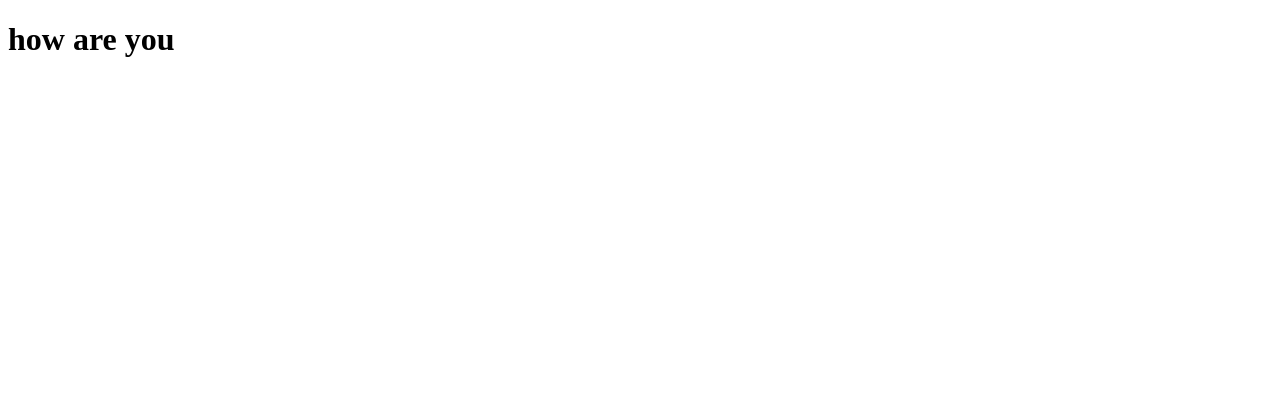
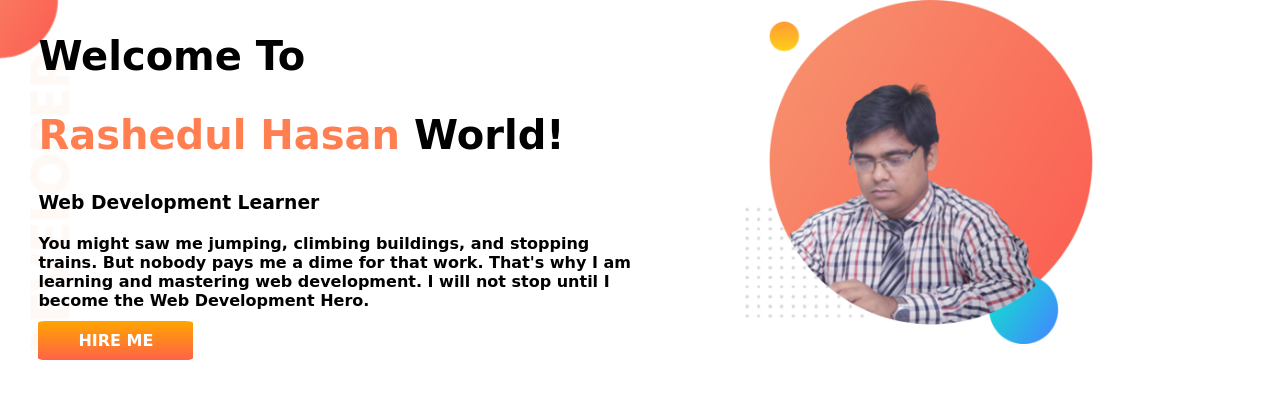
Before and after one commit to rashedul24/swarno-portfolio, a plain HTML site: page index.html in a window 1280 px wide. Drawn offline with Linux system fonts and the light colour scheme; a web font is replaced by a local one.

Commit message:
first-part

```diff
--- a/index.html
+++ b/index.html
@@ -1,15 +1,36 @@
 <!DOCTYPE html>
 <html lang="en">
-<head>
-  <meta charset="UTF-8">
-  <meta http-equiv="X-UA-Compatible" content="IE=edge">
-  <meta name="viewport" content="width=device-width, initial-scale=1.0">
-  <title>Rashedul Hasan </title>
-  <link rel="stylesheet" href="style.css">
-  <link rel="shortcut icon" href="images/favicon.png" type="image/x-icon">
-</head>
-<body>
-  <h1>how are you</h1>
-
-</body>
+  <head>
+    <meta charset="UTF-8" />
+    <meta http-equiv="X-UA-Compatible" content="IE=edge" />
+    <meta name="viewport" content="width=device-width, initial-scale=1.0" />
+    <title>Rashedul Hasan</title>
+    <link rel="preconnect" href="https://fonts.googleapis.com" />
+    <link rel="preconnect" href="https://fonts.gstatic.com" crossorigin />
+    <link
+      href="https://fonts.googleapis.com/css2?family=Amita&display=swap"
+      rel="stylesheet"
+    />
+    <link rel="stylesheet" href="style.css" />
+    <link rel="shortcut icon" href="images/favicon.png" type="image/x-icon" />
+  </head>
+  <body>
+    <section class="top-banner">
+      <div class="part-1">
+        <h1>Welcome To</h1>
+        <h1><span class="heading-name"> Rashedul Hasan </span> World!</h1>
+        <h3>Web Development Learner</h3>
+        <h4>
+          You might saw me jumping, climbing buildings, and stopping trains. But
+          nobody pays me a dime for that work. That's why I am learning and
+          mastering web development. I will not stop until I become the Web
+          Development Hero.
+        </h4>
+        <a class="hire-me" target="_blank" href="https://www.linkedin.com/in/rashedul-hasan-66b733159/">HIRE ME</a>
+      </div>
+      <div class="part-1">
+        <img src="images/bb.png" alt="image" />
+      </div>
+    </section>
+  </body>
 </html>
--- a/style.css
+++ b/style.css
@@ -0,0 +1,32 @@
+body{
+  font-family: 'Amita', cursive;
+  margin: 0;
+}
+h1{
+  font-size: 40px;
+}
+.heading-name{
+color: coral;
+}
+section{
+  display: flex;
+}
+.part-1{
+ width: 50%;
+ padding-left: 3%;
+}
+.part-1 img{
+  width: 80%;
+}
+.hire-me{
+  text-decoration: none;
+  background-image: linear-gradient(orange, tomato);
+  color: white;
+  padding: 10px 40px ;
+  font-weight: 700;
+  border-radius: 5%;
+}
+.top-banner{
+  background-image: url(images/top-banner.png);
+  background-repeat: no-repeat;
+}
```
